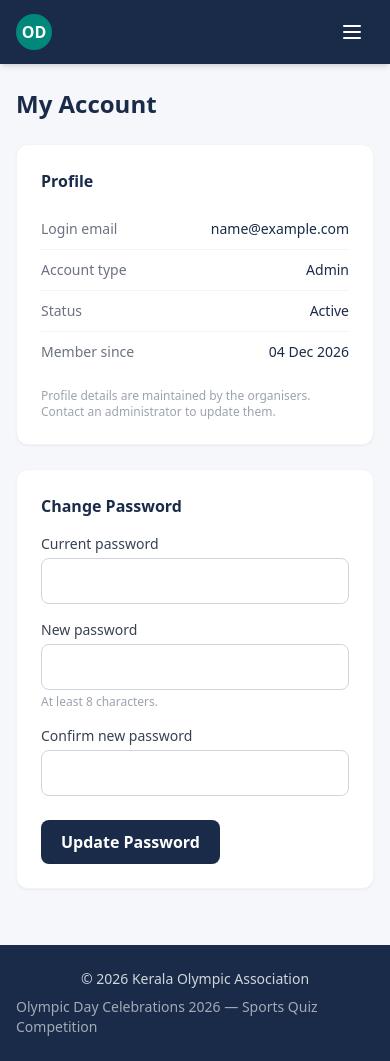
After one commit to sportsbyadrika/olympicdayquiz_koa, a PHP site: page /public/account.php in a window 390 px wide. The commit adds this page. Run offline with PHP 8.4, Linux system fonts and the light colour scheme; the visitor is signed in with stand-in values (Sample User, id 1); some libraries are stand-ins or nearby versions.

Commit message:
Add My Account page (view profile + change password) for all roles
- public/account.php: shared, role-aware profile view (admin/association/
  expert/school) plus a CSRF-protected change-password form with current-
  password verification, 8-char minimum, match + difference checks, audit log
- header.php: append a 'My Account' nav link for every authenticated role
  (desktop + mobile menus)

```diff
--- a/includes/header.php
+++ b/includes/header.php
@@ -56,6 +56,10 @@ function nav_links(?string $role): array
 }
 
 $links = nav_links($role);
+// Every authenticated role gets a My Account entry (profile + password change).
+if (is_logged_in()) {
+    $links[] = ['/public/account.php', 'My Account'];
+}
 $currentPath = parse_url($_SERVER['REQUEST_URI'] ?? '', PHP_URL_PATH) ?? '';
 ?>
 <!DOCTYPE html>
--- /dev/null
+++ b/public/account.php
@@ -0,0 +1,151 @@
+<?php
+/**
+ * My Account — shared by all roles.
+ * View profile (role-specific, read-only) and change password.
+ * Profile fields are managed by the admin; here the user can only view them
+ * and update their own password.
+ */
+declare(strict_types=1);
+
+require_once dirname(__DIR__) . '/includes/auth.php';
+require_once dirname(__DIR__) . '/includes/users.php';
+require_login();
+
+$uid = current_user_id();
+$role = current_role();
+
+// Load the user (login) record.
+$st = db()->prepare('SELECT id, email, role, status, created_at FROM users WHERE id = ?');
+$st->execute([$uid]);
+$user = $st->fetch();
+if (!$user) { redirect('/public/logout.php'); }
+
+$profile = current_profile(); // null for admin
+
+if (($_SERVER['REQUEST_METHOD'] ?? 'GET') === 'POST' && post('action') === 'change_password') {
+    csrf_check();
+    $current = $_POST['current_password'] ?? '';
+    $new = $_POST['new_password'] ?? '';
+    $confirm = $_POST['confirm_password'] ?? '';
+
+    $errors = [];
+    // Re-fetch the hash for verification.
+    $hs = db()->prepare('SELECT password_hash FROM users WHERE id = ?');
+    $hs->execute([$uid]);
+    $hash = (string) $hs->fetchColumn();
+
+    if ($current === '' || $new === '' || $confirm === '') {
+        $errors[] = 'All password fields are required.';
+    } elseif (!password_verify($current, $hash)) {
+        $errors[] = 'Your current password is incorrect.';
+    } elseif (mb_strlen($new) < 8) {
+        $errors[] = 'New password must be at least 8 characters.';
+    } elseif ($new !== $confirm) {
+        $errors[] = 'New password and confirmation do not match.';
+    } elseif ($new === $current) {
+        $errors[] = 'New password must be different from the current one.';
+    }
+
+    if ($errors) {
+        flash('error', implode(' ', $errors));
+    } else {
+        set_user_password($uid, $new);
+        audit_log('password_change', 'users', $uid);
+        flash('success', 'Your password has been updated.');
+    }
+    redirect('/public/account.php');
+}
+
+/** Build the read-only profile rows to display for this role. */
+function profile_rows(string $role, array $user, ?array $profile): array
+{
+    $rows = [
+        ['Login email', $user['email']],
+        ['Account type', ucfirst($role)],
+        ['Status', ucfirst($user['status'])],
+        ['Member since', date('d M Y', strtotime((string) $user['created_at']))],
+    ];
+    if (!$profile) {
+        return $rows; // admin: no extra profile table
+    }
+    switch ($role) {
+        case 'association':
+            $extra = [
+                ['Association name', $profile['name'] ?? ''],
+                ['Contact person', $profile['contact_person'] ?? ''],
+                ['Contact phone', $profile['contact_phone'] ?? ''],
+                ['Event conductor', ((int) ($profile['is_event_conductor'] ?? 0) === 1) ? 'Yes' : 'No'],
+            ];
+            break;
+        case 'expert':
+            $extra = [
+                ['Name', $profile['name'] ?? ''],
+                ['Phone', $profile['phone'] ?? ''],
+            ];
+            break;
+        case 'school':
+            $extra = [
+                ['School name', $profile['name'] ?? ''],
+                ['School code', $profile['code'] ?? ''],
+                ['Participant 1', $profile['participant1_name'] ?? ''],
+                ['Participant 2', $profile['participant2_name'] ?? ''],
+                ['Address', $profile['address'] ?? ''],
+                ['Contact', $profile['contact'] ?? ''],
+            ];
+            break;
+        default:
+            $extra = [];
+    }
+    // Insert role profile rows after the login email line.
+    array_splice($rows, 1, 0, $extra);
+    return $rows;
+}
+
+$rows = profile_rows($role, $user, $profile);
+
+$pageTitle = 'My Account';
+require dirname(__DIR__) . '/includes/header.php';
+?>
+<h1 class="text-2xl font-bold text-navy mb-6">My Account</h1>
+
+<div class="grid lg:grid-cols-2 gap-6">
+  <!-- Profile -->
+  <section class="bg-white rounded-xl border border-gray-100 shadow-sm p-6">
+    <h2 class="font-semibold text-navy mb-4">Profile</h2>
+    <dl class="divide-y divide-gray-100">
+      <?php foreach ($rows as [$label, $value]): ?>
+        <div class="flex justify-between gap-4 py-2.5">
+          <dt class="text-sm text-gray-500"><?= e($label) ?></dt>
+          <dd class="text-sm font-medium text-navy text-right break-words"><?= $value !== '' && $value !== null ? e((string) $value) : '<span class="text-gray-300">—</span>' ?></dd>
+        </div>
+      <?php endforeach; ?>
+    </dl>
+    <p class="text-xs text-gray-400 mt-4">Profile details are maintained by the organisers. Contact an administrator to update them.</p>
+  </section>
+
+  <!-- Change password -->
+  <section class="bg-white rounded-xl border border-gray-100 shadow-sm p-6">
+    <h2 class="font-semibold text-navy mb-4">Change Password</h2>
+    <form method="post" autocomplete="off">
+      <?= csrf_field() ?>
+      <input type="hidden" name="action" value="change_password">
+
+      <label class="block text-sm font-medium text-gray-700 mb-1" for="current_password">Current password</label>
+      <input id="current_password" name="current_password" type="password" required autocomplete="current-password"
+             class="w-full rounded-lg border border-gray-300 px-3 py-2.5 mb-4 focus:ring-2 focus:ring-teal focus:border-teal outline-none">
+
+      <label class="block text-sm font-medium text-gray-700 mb-1" for="new_password">New password</label>
+      <input id="new_password" name="new_password" type="password" required minlength="8" autocomplete="new-password"
+             class="w-full rounded-lg border border-gray-300 px-3 py-2.5 mb-1 focus:ring-2 focus:ring-teal focus:border-teal outline-none">
+      <p class="text-xs text-gray-400 mb-4">At least 8 characters.</p>
+
+      <label class="block text-sm font-medium text-gray-700 mb-1" for="confirm_password">Confirm new password</label>
+      <input id="confirm_password" name="confirm_password" type="password" required minlength="8" autocomplete="new-password"
+             class="w-full rounded-lg border border-gray-300 px-3 py-2.5 mb-6 focus:ring-2 focus:ring-teal focus:border-teal outline-none">
+
+      <button type="submit" class="bg-navy hover:bg-navy/90 text-white font-semibold rounded-lg px-5 py-2.5 min-h-[44px] transition">Update Password</button>
+    </form>
+  </section>
+</div>
+
+<?php require dirname(__DIR__) . '/includes/footer.php'; ?>
```
